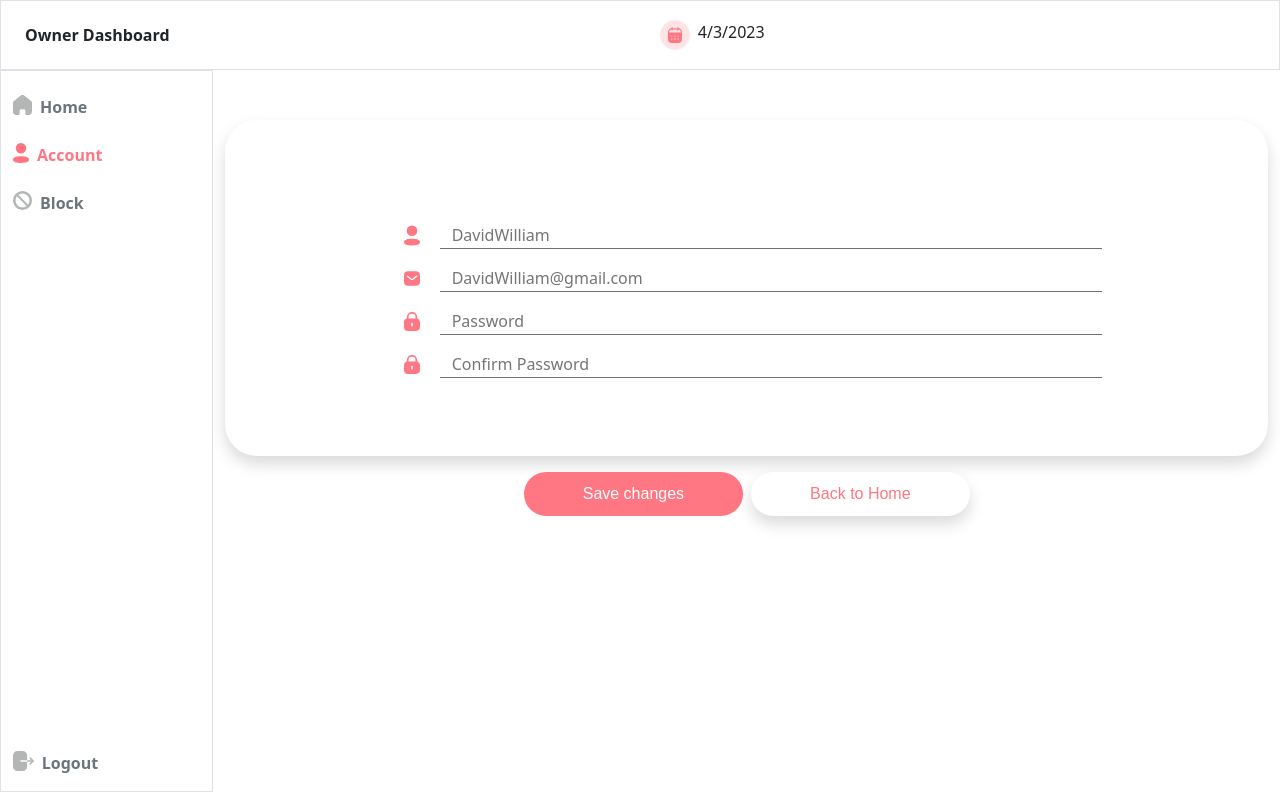
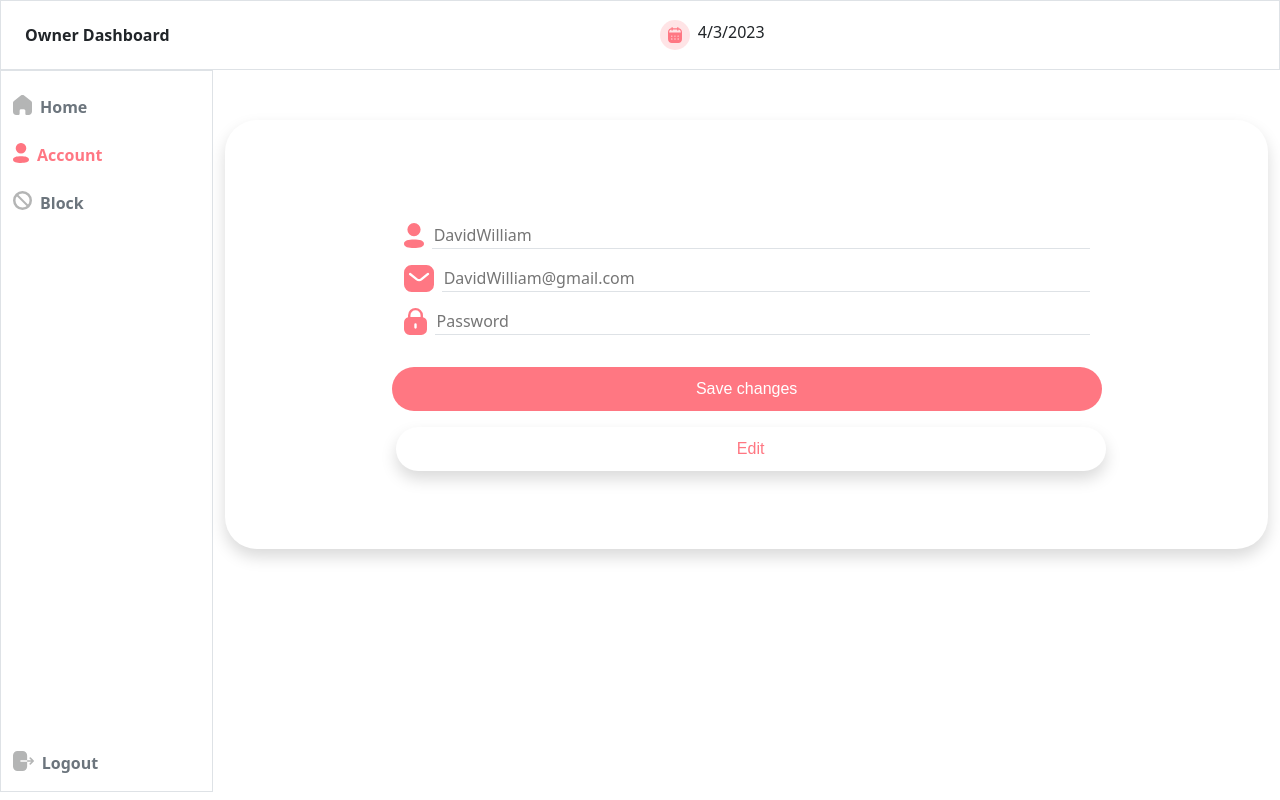
Before and after one commit to zeeshan-rajpot/technicion-app-admin-pannel, a React (Create React App) app: page /Account in a window 1280 px wide. Built offline with nearby package versions, Linux system fonts and the light colour scheme.

Commit message:
latest commit

```diff
--- a/src/Com/Navbar.js
+++ b/src/Com/Navbar.js
@@ -3,6 +3,7 @@ import proflepic from "../../src/images/Screenshot from 2023-08-28 16-17-14.png"
 import calender from "../../src/images/Group 11787.svg";
 import axios from "axios";
 import './navbar.css'
+import { baseurl } from "../pages/const";
 const Navbar = () => {
   const [currentDate, setCurrentDate] = useState(new Date());
   const [loginid, setLogInid] = useState(null);
@@ -21,7 +22,7 @@ const Navbar = () => {
   useEffect(() => {
     if (loginid) {
       axios
-        .get(`http://localhost:8000/AdminGetInfo/${loginid}`)
+        .get(`${baseurl}/AdminGetInfo/${loginid}`)
         .then((response) => {
           // Set the user data in the state
           setUserData(response.data.Admin);
--- a/src/Com/verticalModal.jsx
+++ b/src/Com/verticalModal.jsx
@@ -5,6 +5,7 @@ import Button from "react-bootstrap/Button";
 import Modal from "react-bootstrap/Modal";
 import { useNavigate } from 'react-router-dom';
 import { ToastContainer, toast } from "react-toastify";
+import { baseurl } from "../pages/const";
 
 function MyVerticallyCenteredModal(props) {
   const [userData, setUserData] = useState(null);
@@ -17,7 +18,7 @@ function MyVerticallyCenteredModal(props) {
 
     // Make a DELETE request to log out the user
     axios
-      .get(`http://localhost:8000/AdminLogout/${id}`)
+      .get(`${baseurl}/AdminLogout/${id}`)
 
       .then((response) => {
 
--- a/src/pages/Account/index.js
+++ b/src/pages/Account/index.js
@@ -1,50 +1,61 @@
-import React, { useEffect, useState } from "react";
+import React, { useState, useEffect } from "react";
 import { Col, Container, Row } from "react-bootstrap";
-import Sidebar from "../../Com/Sidebar";
-import "./Account.css";
 import profile from "../../images/Profile.svg";
 import message from "../../images/Message.svg";
 import lock from "../../images/Iconly-Bold-Lock.svg";
-import written from "../../images/Component 605 – 1.svg";
+import Sidebar from "../../Com/Sidebar";
 import Navbar from "../../Com/Navbar";
 import axios from "axios";
+import { baseurl } from "../const";
 
 const Account = () => {
-  // Define state to hold the user id
   const [loginid, setLogInid] = useState(null);
   const [userData, setUserData] = useState(null);
-
+  const [editMode, setEditMode] = useState(false); // Added editMode state
 
   useEffect(() => {
     const id = localStorage.getItem("loginid");
-    console.log(id)
+    if (id) {
+      setLogInid(id);
+    }
+  }, []);
 
-
-      // console.log(idAsInt)
-      setLogInid(id);
-
-  }, []);
   useEffect(() => {
     if (loginid) {
       axios
-        .get(`http://localhost:8000/AdminGetInfo/${loginid}`)
+        .get(`${baseurl}/AdminGetInfo/${loginid}`)
         .then((response) => {
-          // Set the user data in the state
           setUserData(response.data.Admin);
         })
         .catch((error) => console.error("Error fetching user info:", error));
     }
   }, [loginid]);
 
+  const handleSaveChanges = () => {
+    // Send updated data to the server
+    axios
+      .post(`${baseurl}/updateAdmin/${loginid}`, userData)
+      .then((response) => {
+        console.log(userData)
+        console.log('Account updated successfully!', response.data);
+        setEditMode(false); // Disable edit mode after saving changes
+      })
+      .catch((error) => {
+        console.error('Error updating account:', error);
+      });
+  };
+
   return (
     <>
       <Navbar />
       <Container fluid>
         <Row>
+          {/* Sidebar Component */}
           <Col sm={4} lg={2} className="border">
             <Sidebar activeTab="account" />
           </Col>
 
+          {/* Account Information */}
           <Col lg={10}>
             <div className="CenterScreen">
               <Container
@@ -56,83 +67,84 @@ const Account = () => {
                 }}
               >
                 <Row className="p-5">
-                  {/* <Col
-                    lg={4}
-                    className="d-flex align-item-center justify-content-center"
-                    style={{ position: "relative" }}
-                  >
-                    <div
-                      className="ProfileContainer"
-                      style={{ position: "relative" }}
-                    >
-                      <img
-                        src="https://images.unsplash.com/photo-1463453091185-61582044d556?ixlib=rb-4.0.3&ixid=M3wxMjA3fDB8MHxwaG90by1wYWdlfHx8fGVufDB8fHx8fA%3D%3D&auto=format&fit=crop&w=1470&q=80"
-                        className="Profile"
-                        alt="random person"
+                  <Col lg={12} className="mt-4 w-75 m-auto">
+                    <Row >
+                      <div className="d-flex justify-content-center align-item-center ">
+
+                      <img src={profile} className="inputLogo" style={{width:'20px'}} />
+                      <input
+                        placeholder="DavidWilliam"
+                        className="input border-bottom "
+                        value={userData ? userData.name : ""}
+                        onChange={(e) =>
+                          setUserData({
+                            ...userData,
+                            name: e.target.value,
+                          })
+                        }
+                        readOnly={!editMode} // Disable input if not in edit mode
                       />
-                    </div>
-                    <div
-                      className="logo editbtnaccount"
-                      style={{
-                        position: "absolute",
-                        bottom: "-5%",
-                        right: "28%",
-                        transform: "translate(10%, 20%)",
-                      }}
-                    >
-                      <img src={written} alt="edit svg" className="Modalbtn" />
-                    </div>
-                  </Col> */}
+                      </div>
 
-                  <Col lg={12} className="mt-4 w-75 m-auto">
-                    <Row className="d-flex justify-content-center align-item-center ">
-                      <img src={profile} className="inputLogo" />
-                      <input placeholder="DavidWilliam" className="input"
-                        value={userData ? userData.name : ""}
+                    </Row>
+                    <Row className=" mt-3">
+                    <div className="d-flex justify-content-center align-item-center ">
+                    <img src={message} className="inputLogo" />
+                      <input
+                        placeholder="DavidWilliam@gmail.com"
+                        className="input border-bottom"
+                        value={userData ? userData.email : ""}
+                        onChange={(e) =>
+                          setUserData({
+                            ...userData,
+                            email: e.target.value,
+                          })
+                        }
+                        readOnly={!editMode} // Disable input if not in edit mode
                       />
+                      </div>
+                    </Row>
+                    <Row className=" mt-3">
+                    <div className="d-flex justify-content-center align-item-center ">
+                    <img src={lock} className="inputLogo" />
+                      <input
+                        placeholder="Password"
+                        className="input border-bottom"
+                        type="password"
+                        value={userData ? userData.password : ""}
+                        onChange={(e) =>
+                          setUserData({
+                            ...userData,
+                            password: e.target.value,
+                          })
+                        }
+                        readOnly={!editMode} // Disable input if not in edit mode
+                      />
+                      </div>
                     </Row>
                     <Row className="d-flex justify-content-center align-item-center mt-3">
-                      <img src={message} className="inputLogo" />
-
-                      <input
-                        placeholder="DavidWilliam@gmail.com"
-                        className="input"
-                        value={userData ? userData.email : ""}
-                      />
-                    </Row>
-                    <Row className="d-flex justify-content-center align-item-center mt-3">
-                      <img src={lock} className="inputLogo" />
-
-                      <input
-                        placeholder="Password"
-                        className="input"
-                        type="Password"
-                      />
-                    </Row>
-                    <Row className="d-flex justify-content-center align-item-center mt-3">
-                      <img src={lock} className="inputLogo" />
-                      <input
-                        placeholder="Confirm Password"
-                        className="input"
-                        type="Password"
-                      />
+                      <button
+                        className="Signin-btn mt-3"
+                        onClick={handleSaveChanges}
+                        disabled={!editMode} // Disable button if not in edit mode
+                      >
+                        Save changes
+                      </button>
+                      <button
+                        className="Signin-btn mt-3 ms-2 shadow"
+                        style={{
+                          color: "#ff7782",
+                          background: "white",
+                        }}
+                        onClick={() => setEditMode(!editMode)} // Toggle edit mode
+                      >
+                        {editMode ? "Cancel" : "Edit"}
+                      </button>
                     </Row>
                   </Col>
                 </Row>
               </Container>
             </div>
-            <Row className="text-center">
-              <Col>
-                <button className="Signin-btn mt-3"> Save changes </button>
-                <button
-                  className="Signin-btn mt-3  ms-2 shadow"
-                  style={{ color: "#ff7782", background: "white" }}
-                >
-                  {" "}
-                  Back to Home
-                </button>
-              </Col>
-            </Row>
           </Col>
         </Row>
       </Container>
@@ -141,3 +153,11 @@ const Account = () => {
 };
 
 export default Account;
+
+
+// import profile from "../../images/Profile.svg";
+// import message from "../../images/Message.svg";
+// import lock from "../../images/Iconly-Bold-Lock.svg";
+// <img src={profile} className="inputLogo" />
+//   <img src={message} className="inputLogo" />
+//   <img src={lock} className="inputLogo" />
--- a/src/pages/Block/CousterBlock.jsx
+++ b/src/pages/Block/CousterBlock.jsx
@@ -1,6 +1,7 @@
 import React, { useState, useEffect } from "react";
 import axios from "axios";
 import proflepic from "../../images/Screenshot from 2023-08-30 11-33-40.png";
+import { baseurl } from "../const";
 
 const CousterBlock = () => {
   const [customerData, setCustomerData] = useState([]);
@@ -9,7 +10,7 @@ const CousterBlock = () => {
     const confirmed = window.confirm("Do you want to unblock this user?");
     if (confirmed) {
       axios
-        .post(`http://localhost:8000/changeAccessUser/${id}`)
+        .post(`${baseurl}/changeAccessUser/${id}`)
         .then((response) => {
           alert("User unblocked successfully!");
           // Update the state to remove the unblocked user
@@ -23,7 +24,7 @@ const CousterBlock = () => {
 
   useEffect(() => {
     axios
-      .get("http://localhost:8000/getAllBlockedUsers")
+      .get(`${baseurl}/getAllBlockedUsers`)
       .then((response) => {
         const blockedUsers = response.data;
         setCustomerData(blockedUsers.User);
--- a/src/pages/Block/VendorBlock.jsx
+++ b/src/pages/Block/VendorBlock.jsx
@@ -2,6 +2,7 @@ import React, { useEffect, useState } from 'react'
 
 import proflepic from "../../images/Screenshot from 2023-08-30 11-33-40.png";
 import axios from 'axios';
+import { baseurl } from '../const';
 const VendorBlock = () => {
 
   const [vendorData, setVendorData] = useState([]);
@@ -11,7 +12,7 @@ const VendorBlock = () => {
     const confirmed = window.confirm("Do you want to unblock this vendor?");
     if (confirmed) {
       axios
-        .post(`http://localhost:8000/changeAccessVendor/${id}`)
+        .post(`${baseurl}/changeAccessVendor/${id}`)
         .then((response) => {
           alert("Vendor unblocked successfully!");
           // Handle success, maybe update the state to reflect the unblocking
@@ -28,7 +29,7 @@ const VendorBlock = () => {
 
   useEffect(() => {
     axios
-      .get("http://localhost:8000/getAllBlockedVendors")
+      .get(`${baseurl}/getAllBlockedVendors`)
       .then((response) => {
 
         console.log(response.data)
--- a/src/pages/Home/index.js
+++ b/src/pages/Home/index.js
@@ -13,6 +13,7 @@ import Technicion from "../Technician";
 import Customers from "../Customer";
 import custmer from '../../images/customers.svg'
 import tool from '../../images/tools-icon.svg'
+import { baseurl } from "../const";
 
 const Home = () => {
   const [currentComponent, setCurrentComponent] = useState(null);
@@ -46,7 +47,7 @@ const Home = () => {
   useEffect(() => {
     if (loginid) {
       axios
-        .get(`http://localhost:8000/AdminGetInfo/${loginid}`)
+        .get(`${baseurl}/AdminGetInfo/${loginid}`)
         .then((response) => {
           console.log(response.data.Admin.name)
           // Set the user data in the state
--- a/src/pages/Login/index.js
+++ b/src/pages/Login/index.js
@@ -49,7 +49,7 @@ const Login = () => {
         }, 1000);
       })
       .catch((error) => {
-        console.error("Error logging in:", error.response.data.error);
+        console.error("Error logging in:", error);
 
         toast.error(error.response.data.error, {
           position: "top-right",
--- a/src/pages/Technician/TechnicionTable.jsx
+++ b/src/pages/Technician/TechnicionTable.jsx
@@ -3,6 +3,7 @@ import axios from "axios";
 
 import proflepic from "../../images/Screenshot from 2023-08-30 11-33-40.png";
 import "./technicion.css";
+import { baseurl } from "../const";
 
 const TechnicionTable = () => {
   const [vendorsData, setVendorsData] = useState([]);
@@ -10,7 +11,7 @@ const TechnicionTable = () => {
   const [refreshKey, setRefreshKey] = useState(0); // Add a key to force component re-render
 
   const changeAccess = (id, newStatus) => {
-    axios.post(`http://localhost:8000/changeAccessVendor/${id}`, { newStatus })
+    axios.post(`${baseurl}/changeAccessVendor/${id}`, { newStatus })
       .then(response => {
         setVendorsData(response.data.vendor);
         setRefreshKey(prevKey => prevKey + 1); // Increment the key to trigger re-render
@@ -19,7 +20,7 @@ const TechnicionTable = () => {
   }
 
   useEffect(() => {
-    axios.get("http://localhost:8000/getAllVendors")
+    axios.get(`${baseurl}/getAllVendors`)
       .then(response => {
         console.log(response.data.vendor);
         setVendorsData(response.data.vendor);
--- a/src/pages/const.js
+++ b/src/pages/const.js
@@ -1 +1 @@
-export const baseurl = 'http://localhost:8000';
+export const baseurl = 'http://64.227.30.33:8000';
```
Also changed, not shown: src/pages/Customer/index.js (+3 -91 lines).
